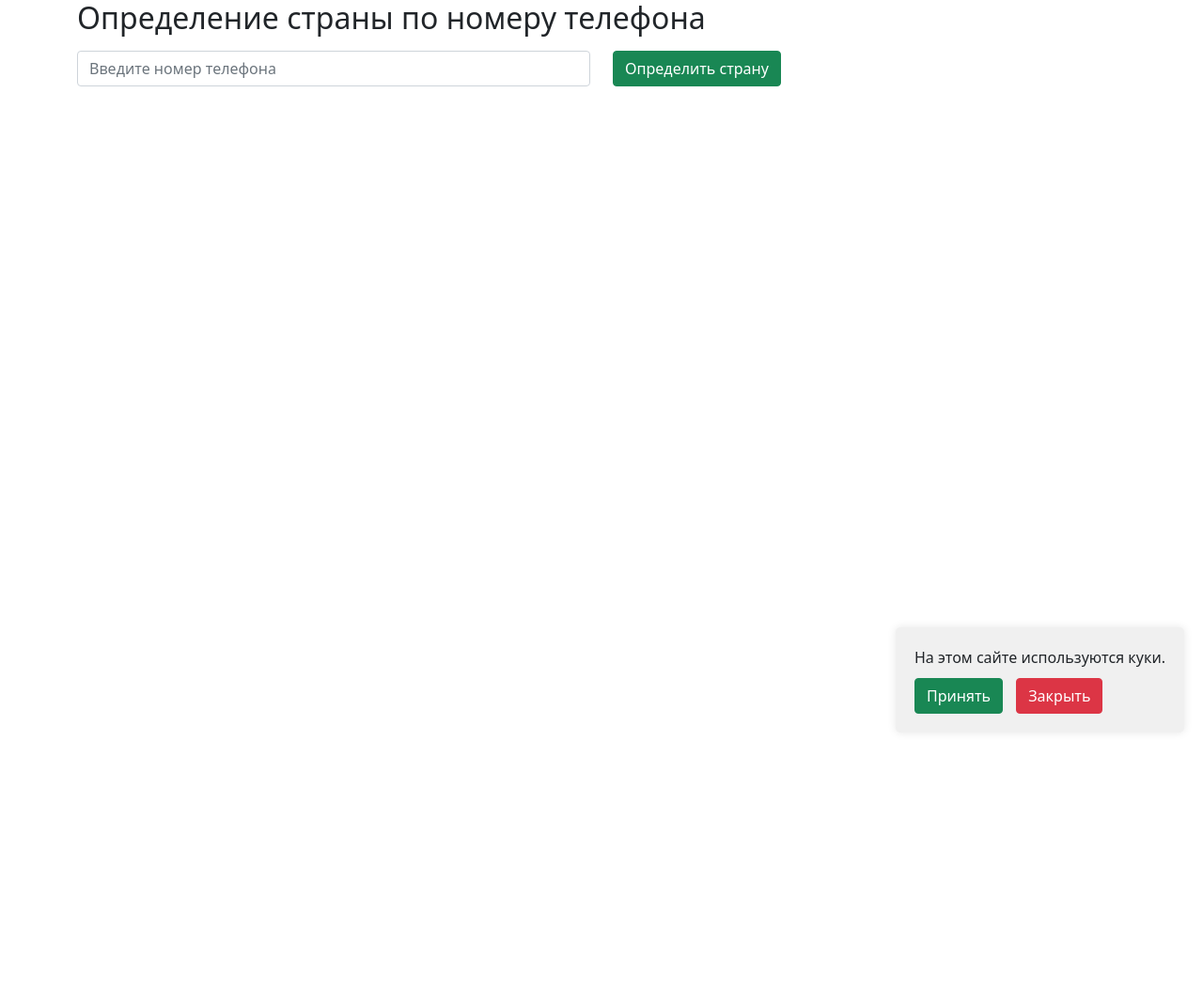
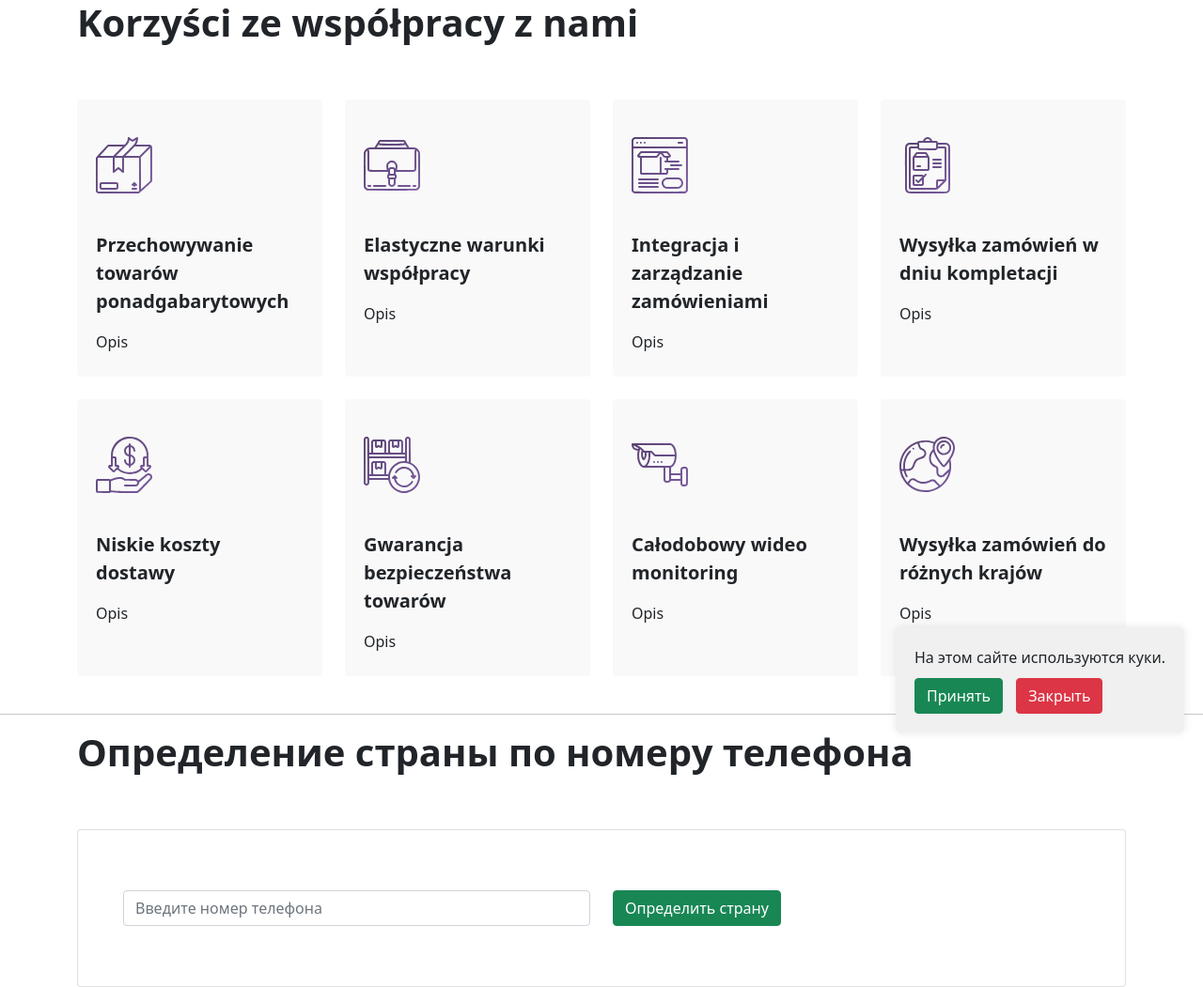
Before and after one commit to viper22223/tz, a PHP site: page / in a window 1280 px wide. Shown: the whole page at 94% size. Before the commit the page ends 780 px from the top, so only its background shows below. Run offline with PHP 8.4, Linux system fonts and the light colour scheme; data that the repository does not hold is empty.

Commit message:
Верстка один из блоков

```diff
--- a/index.php
+++ b/index.php
@@ -51,31 +51,137 @@ if (isset($_POST['phone_number'])) {
         <meta name="viewport" content="width=device-width, initial-scale=1.0">
         <title>Определение страны по номеру телефона</title>
         <link rel="stylesheet" href="style/main.css">
-    <link href="https://cdn.jsdelivr.net/npm/bootstrap@5.0.2/dist/css/bootstrap.min.css" rel="stylesheet" integrity="sha384-EVSTQN3/azprG1Anm3QDgpJLIm9Nao0Yz1ztcQTwFspd3yD65VohhpuuCOmLASjC" crossorigin="anonymous">
+        <link
+            href="https://cdn.jsdelivr.net/npm/bootstrap@5.0.2/dist/css/bootstrap.min.css"
+            rel="stylesheet"
+            integrity="sha384-EVSTQN3/azprG1Anm3QDgpJLIm9Nao0Yz1ztcQTwFspd3yD65VohhpuuCOmLASjC"
+            crossorigin="anonymous">
     </head>
 
     <body>
+        <div class="container">
+            <h2 class="title">Korzyści ze współpracy z nami</h2>
+            <div class="row">
+                <div class=" col-xs-12 col-sm-12 col-md-3 mbb">
+                    <div class="imcard w-90">
+                        <div class="icons ">
+                            <img src="/assets/box.svg" alt="">
+                        </div>
+                        <div class="desc">
+                            <p>Przechowywanie towarów ponadgabarytowych</p>
+                        </div>
+                        <span class="water">Opis</span>
+                    </div>
+                </div>
+                <div class=" col-xs-12 col-sm-12 col-md-3 mbb">
+                    <div class="imcard w-90">
+                        <div class="icons ">
+                            <img src="/assets/por2.svg" alt="">
+                        </div>
+                        <div class="desc">
+                            <p>Elastyczne warunki współpracy</p>
+                        </div>
+                        <span class="water">Opis</span>
+                    </div>
+                </div>
+                <div class=" col-xs-12 col-sm-12 col-md-3 mbb">
+                    <div class="imcard w-90">
+                        <div class="icons ">
+                            <img src="/assets/site3.svg" alt="">
+                        </div>
+                        <div class="desc">
+                            <p>Integracja i zarządzanie zamówieniami</p>
+                        </div>
+                        <span class="water">Opis</span>
+                    </div>
+                </div>
+                <div class=" col-xs-12 col-sm-12 col-md-3 mbb">
+                    <div class="imcard w-90">
+                        <div class="icons ">
+                            <img src="/assets/job4.svg" alt="">
+                        </div>
+                        <div class="desc">
+                            <p>Wysyłka zamówień w dniu kompletacji</p>
+                        </div>
+                        <span class="water">Opis</span>
+                    </div>
+                </div>
+                <div class=" col-xs-12 col-sm-12 col-md-3 mbb">
+                    <div class="imcard w-90">
+                        <div class="icons ">
+                            <img src="/assets/mon5.svg" alt="">
+                        </div>
+                        <div class="desc">
+                            <p>Niskie koszty dostawy</p>
+                        </div>
+                        <span class="water">Opis</span>
+                    </div>
+                </div>
+                <div class=" col-xs-12 col-sm-12 col-md-3 mbb">
+                    <div class="imcard w-90">
+                        <div class="icons ">
+                            <img src="/assets/ref6.svg" alt="">
+                        </div>
+                        <div class="desc">
+                            <p>Gwarancja bezpieczeństwa towarów</p>
+                        </div>
+                        <span class="water">Opis</span>
+                    </div>
+                </div>
+                <div class=" col-xs-12 col-sm-12 col-md-3 mbb">
+                    <div class="imcard w-90">
+                        <div class="icons ">
+                            <img src="/assets/cam7.svg" alt="">
+                        </div>
+                        <div class="desc">
+                            <p>Całodobowy wideo monitoring</p>
+                        </div>
+                        <span class="water">Opis</span>
+                    </div>
+                </div>
+                <div class=" col-xs-12 col-sm-12 col-md-3 mbb">
+                    <div class="imcard w-90">
+                        <div class="icons ">
+                            <img src="/assets/wor8.svg" alt="">
+                        </div>
+                        <div class="desc">
+                            <p>Wysyłka zamówień do różnych krajów</p>
+                        </div>
+                        <span class="water">Opis</span>
+                    </div>
+                </div>
 
+            </div>
+        </div>
+        <hr>
         <div class="container">
-    <h2>Определение страны по номеру телефона</h2>
+            <h2 class="title">Определение страны по номеру телефона</h2>
             <form method="post">
+
+                <div class="card p-5">
                     <div class="row mt-3">
-
                         <div class="col-md-6">
-              <input type="text" id="phone_number" class="form-control"  name="phone_number" value="<?php echo $phoneNumber; ?>" placeholder="Введите номер телефона">
+                            <input
+                                type="text"
+                                id="phone_number"
+                                class="form-control"
+                                name="phone_number"
+                                value="<?php echo $phoneNumber; ?>"
+                                placeholder="Введите номер телефона">
                         </div>
-        <div class="col-md-6">
-         <input type="submit" class="btn btn-success"value="Определить страну">
+                        <div class="col">
+                            <input type="submit" class="btn btn-success" value="Определить страну">
                         </div>
 
                         <div class="col-md-12 mt-3">
                             <?php echo $result; ?>
                         </div>
                     </div>
+                </div>
 
             </div>
+
         </form>
-
 
         <div class="cookie-popup" id="cookiePopup">
             <p>На этом сайте используются куки.</p>
@@ -83,60 +189,11 @@ if (isset($_POST['phone_number'])) {
             <button class="btn btn-danger" id="closeCookiePopup">Закрыть</button>
         </div>
 
-    <script src="https://cdn.jsdelivr.net/npm/@popperjs/core@2.11.6/dist/umd/popper.min.js"></script>
-<script src="https://stackpath.bootstrapcdn.com/bootstrap/5.3.0/js/bootstrap.min.js"></script>
-<script>
-    // proverka cookies esli
-    function setCookie(cname, cvalue, exdays) {
-        var d = new Date();
-        d.setTime(d.getTime() + (exdays * 24 * 60 * 60 * 1000));
-        var expires = "expires="+d.toUTCString();
-        document.cookie = cname + "=" + cvalue + ";" + expires + ";path=/";
-    }
-
-    // poluchenie cookie
-    function getCookie(cname) {
-        var name = cname + "=";
-        var decodedCookie = decodeURIComponent(document.cookie);
-        var ca = decodedCookie.split(';');
-        for(var i = 0; i <ca.length; i++) {
-            var c = ca[i];
-            while (c.charAt(0) == ' ') {
-                c = c.substring(1);
-            }
-            if (c.indexOf(name) == 0) {
-                return c.substring(name.length, c.length);
-            }
-        }
-        return "";
-    }
-
-    // proveryaem cookie
-    function checkCookie() {
-        var cookiePopup = document.getElementById("cookiePopup");
-        var cookieAccepted = getCookie("cookieAccepted");
-        if (cookieAccepted) {
-            cookiePopup.style.display = "none";
-        } else {
-            cookiePopup.style.display = "block";
-        }
-    }
-
-    // zakrivaem i ochishaaem
-    document.getElementById("closeCookiePopup").addEventListener("click", function() {
-        setCookie("cookieAccepted", "", 1);
-        document.getElementById("cookiePopup").style.display = "none";
-    });
-
-    // prinimaem
-    document.getElementById("acceptCookies").addEventListener("click", function() {
-        setCookie("cookieAccepted", true, 1);
-        document.getElementById("cookiePopup").style.display = "none";
-    });
-
-    // proverka cookie
-    window.onload = checkCookie;
-</script>
+        <script
+            src="https://cdn.jsdelivr.net/npm/@popperjs/core@2.11.6/dist/umd/popper.min.js"></script>
+        <script
+            src="https://stackpath.bootstrapcdn.com/bootstrap/5.3.0/js/bootstrap.min.js"></script>
+        <script src="js/cookie.js"></script>
 
     </body>
 
--- a/style/main.css
+++ b/style/main.css
@@ -1,3 +1,7 @@
+@import url('https://fonts.googleapis.com/css2?family=Fira+Sans:ital,wght@0,100;0,200;0,300;0,400;0,500;0,600;0,700;0,800;0,900;1,100;1,200;1,300;1,400;1,500;1,600;1,700;1,800;1,900&display=swap');
+body{
+    font-family: 'Fira', sans-serif;
+}
 .cookie-popup {
     position: fixed;
     bottom: 20px;
@@ -9,7 +13,37 @@
     box-shadow: 0px 0px 10px rgba(0, 0, 0, 0.1);
     /* display: none; */
 }
+.title{
+ font-size: 40px;
+ font-weight: 600;
+ padding-bottom: 50px;
+}
+.imcard{
+    border-radius: 4px;
+    background: #F9F9F9;
+    padding: 20px;
+    padding-top: 40px;
+    width: 100%;
+    height: 295px;
+    max-height: 295px;
+}
+.mbb{
+    margin-bottom: 1.5rem;
+}
+.icons img{
+    width: 60px;
+    height: 60px;
+    margin-bottom: 40px;
+}
+.desc p{
+    font-weight: 600;
+    font-size: 20px;
 
+}
+.water{
+    font-size:16px;
+    font-weight: 400;
+}
 .cookie-popup p {
     margin-bottom: 10px;
 }
```
Also changed, not shown: js/cookie.js (added, +50 -0 lines), api/api.php (added), assets/box.svg (added), assets/cam7.svg (added), assets/job4.svg (added), assets/mon5.svg (added), assets/por2.svg (added), assets/ref6.svg (added), assets/site3.svg (added), assets/wor8.svg (added), js/inputmask.js (added). Lines whose indentation alone changed are shown as unchanged.
